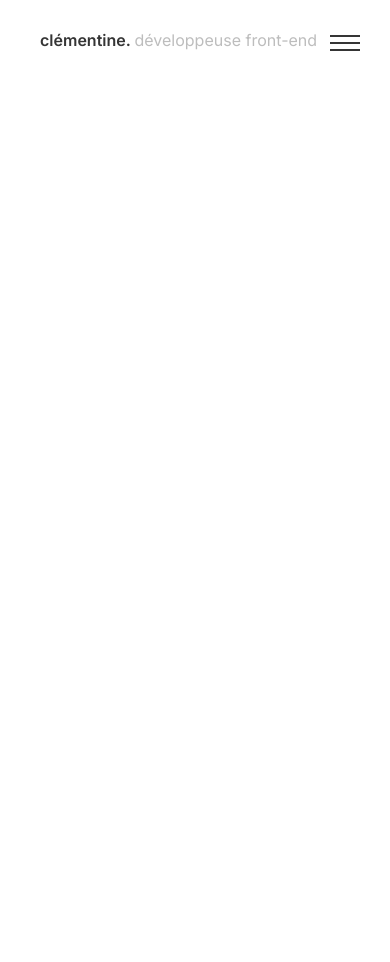
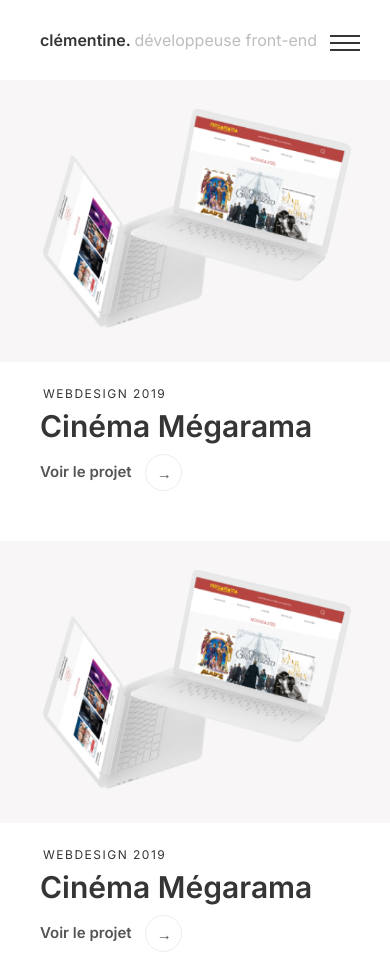
Before and after one commit to ClemBesacier/portfolio2020, a website built with webpack: page src/index.html in a window 390 px wide. Before the commit the page ends 844 px from the top, so only its background shows below. Built offline with nearby package versions, Linux system fonts and the light colour scheme.

Commit message:
mobile version

```diff
--- a/src/index.html
+++ b/src/index.html
@@ -70,6 +70,24 @@
         </div>
     </section>
 
+    <section class="projetsMobile">
+        <div class="item">
+            <img src="img/megarama.jpg" alt="">
+            <div class="text">
+                <div class="categ">Webdesign 2019</div>
+                <div class="title">Cinéma Mégarama</div>
+                <a href="./megarama.html"> Voir le projet</a>
+            </div>
+        </div>
+        <div class="item">
+            <img src="img/megarama.jpg" alt="">
+            <div class="text">
+                <div class="categ">Webdesign 2019</div>
+                <div class="title">Cinéma Mégarama</div>
+                <a href="./megarama.html"> Voir le projet</a>
+            </div>
+        </div>
+    </section>
     <main>
 
     </main>
--- a/src/scss/style.scss
+++ b/src/scss/style.scss
@@ -234,12 +234,18 @@
         color: $greyDark;
         font-weight: 600;
         font-size: 12px;
+        transition: 0.3s ease;
         &:first-child {
             margin-right: 20px;
+        }
+        &:hover {
+            color: $yellow;
+            transition: 0.3s ease;
         }
     }
 }
 
+// SLIDER PROJETS
 .slider {
     padding-left: 100px;
     height: 100vh;
@@ -373,6 +379,72 @@
     }
 }
 
+// PROJETS MOBILE
+.projetsMobile {
+    @media (min-width: 991px) {
+        display: none;
+    }
+    .item {
+        margin-bottom: 40px;
+        img {
+            width: 100%;
+            height: auto;
+        }
+        .text {
+            padding: 20px 40px;
+            .categ {
+                font-weight: 400;
+                font-size: 12px;
+                text-transform: uppercase;
+                color: $greyDark;
+                letter-spacing: 1.5px;
+                margin-bottom: 10px;
+                padding-left: 3px;
+            }
+            .title {
+                color: $greyDark;
+                font-size: 30px;
+                font-weight: 600;
+                line-height: 30px;
+                margin-bottom: 20px;
+            }
+            a {
+                font-weight: 600;
+                font-size: 15px;
+                transition: 0.3s ease;
+                color: $greyMedium;
+                position: relative;
+                &::before {
+                    content: "";
+                    width: 35px;
+                    height: 35px;
+                    border: 1px solid $greyExtraLight;
+                    border-radius: 50%;
+                    position: absolute;
+                    top: -8px;
+                    right: -50px;
+                }
+                &::after {
+                    content: "→";
+                    position: absolute;
+                    top: 2px;
+                    right: -40px;
+                    transition: 0.3s ease;
+                }
+                &:hover {
+                    color: $yellow;
+                    transition: 0.3s ease;
+                    &::after {
+                        right: -60px;
+                        color: $yellow;
+                        transition: 0.3s ease;
+                    }
+                }
+            }
+        }
+    }
+}
+
 .aboutMe {
     padding: 0 200px 0 100px;
     margin-bottom: 50px;
@@ -394,18 +466,16 @@
             font-size: 14px;
             position: relative;
             padding-left: 25px;
-            @media (max-width: 991px) {
-                &::before {
-                    content: "";
-                    top: -10px;
-                }
-            }
+
             &::before {
                 content: "←";
                 position: absolute;
                 left: 0;
                 top: -19px;
                 transition: 0.3s ease;
+                @media (max-width: 991px) {
+                    top: -10px;
+                }
             }
             &:hover {
                 &::before {
@@ -421,6 +491,9 @@
 .mentions {
     padding: 30px 200px 0 100px;
     margin-bottom: 50px;
+    @media (max-width: 991px) {
+        padding: 0 40px;
+    }
     h2 {
         display: inline-block;
         margin-bottom: 0;
@@ -441,9 +514,15 @@
 
 .project {
     padding-top: 50px;
+    @media (max-width: 991px) {
+        padding-top: 0;
+    }
     .backBtn {
         padding-left: 100px;
         margin-bottom: 50px;
+        @media (max-width: 991px) {
+            padding-left: 40px;
+        }
         a {
             color: $greyMedium;
             font-weight: 400;
@@ -470,12 +549,18 @@
         display: flex;
         align-items: flex-end;
         margin-bottom: 50px;
+        @media (max-width: 991px){
+            padding: 0 40px;
+        }
         .number {
             -webkit-text-stroke: 1px $greyLight;
             color: white;
             font-size: 80px;
             line-height: 68px;
             margin-right: 15px;
+            @media (max-width: 991px){
+                display: none;
+            }
         }
         .title {
             h3 {
@@ -495,15 +580,29 @@
                 max-width: 450px;
                 line-height: 45px;
                 margin: 0;
+                @media (max-width: 991px){
+                    font-size: 40px;
+                }
             }
         }
+    }
+    .mockup-fullScreen {
+        width: 100vw;
+        height: auto;
     }
     article {
         padding: 50px 200px;
         display: flex;
         justify-content: space-around;
+        @media (max-width: 991px){
+            padding: 50px 40px;
+            flex-direction: column;
+        }
         .left {
             max-width: 400px;
+            @media (max-width: 991px){
+                margin-bottom: 20px;
+            }
             h2 {
                 font-size: 35px;
                 font-weight: 600;
@@ -546,9 +645,14 @@
             width: 1000px;
             height: auto;
             margin-bottom: 20px;
+            @media (max-width: 991px){
+                width: 100vw;
+            }
         }
     }
 }
+
+
 
 // FOOTER
 footer {
```
